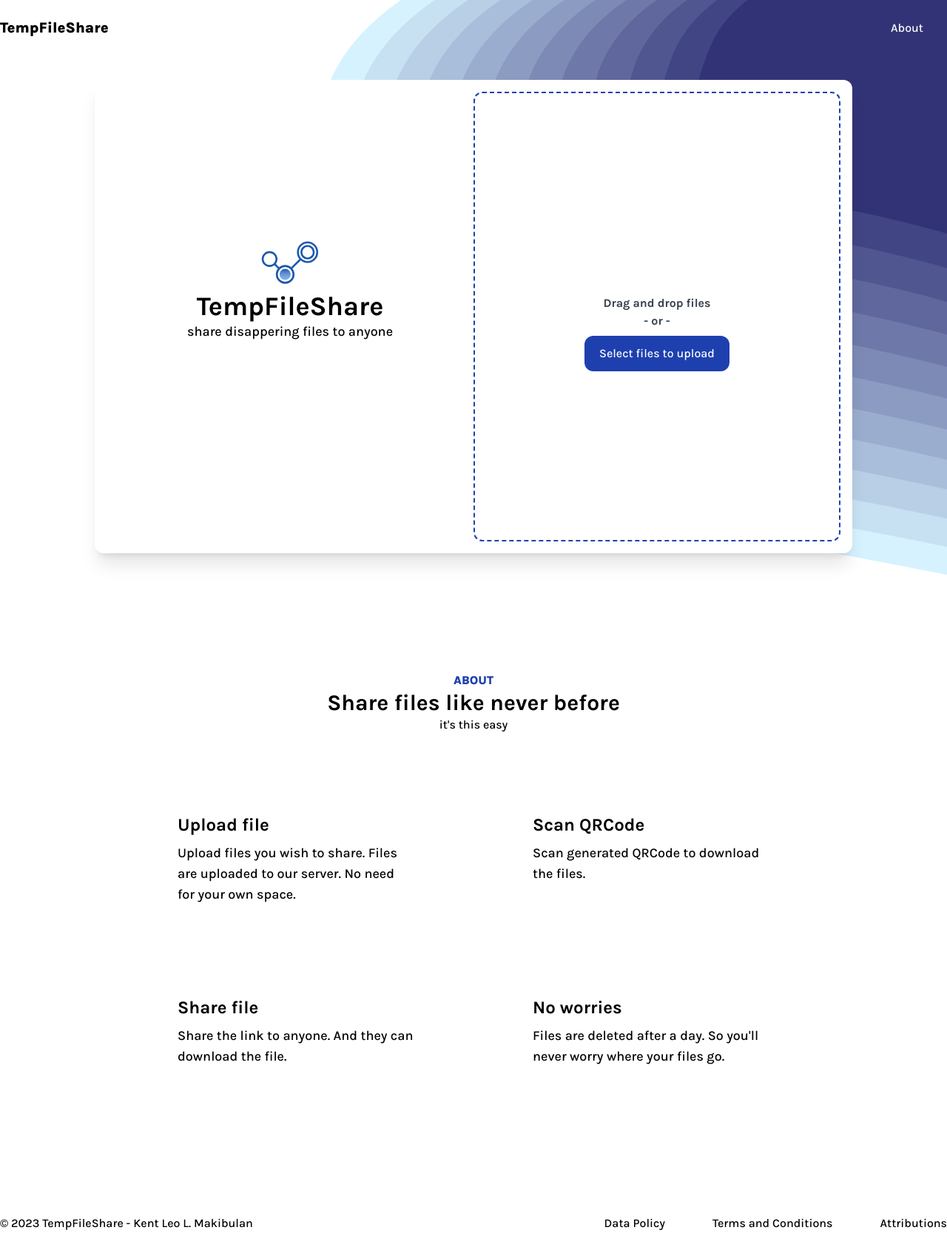
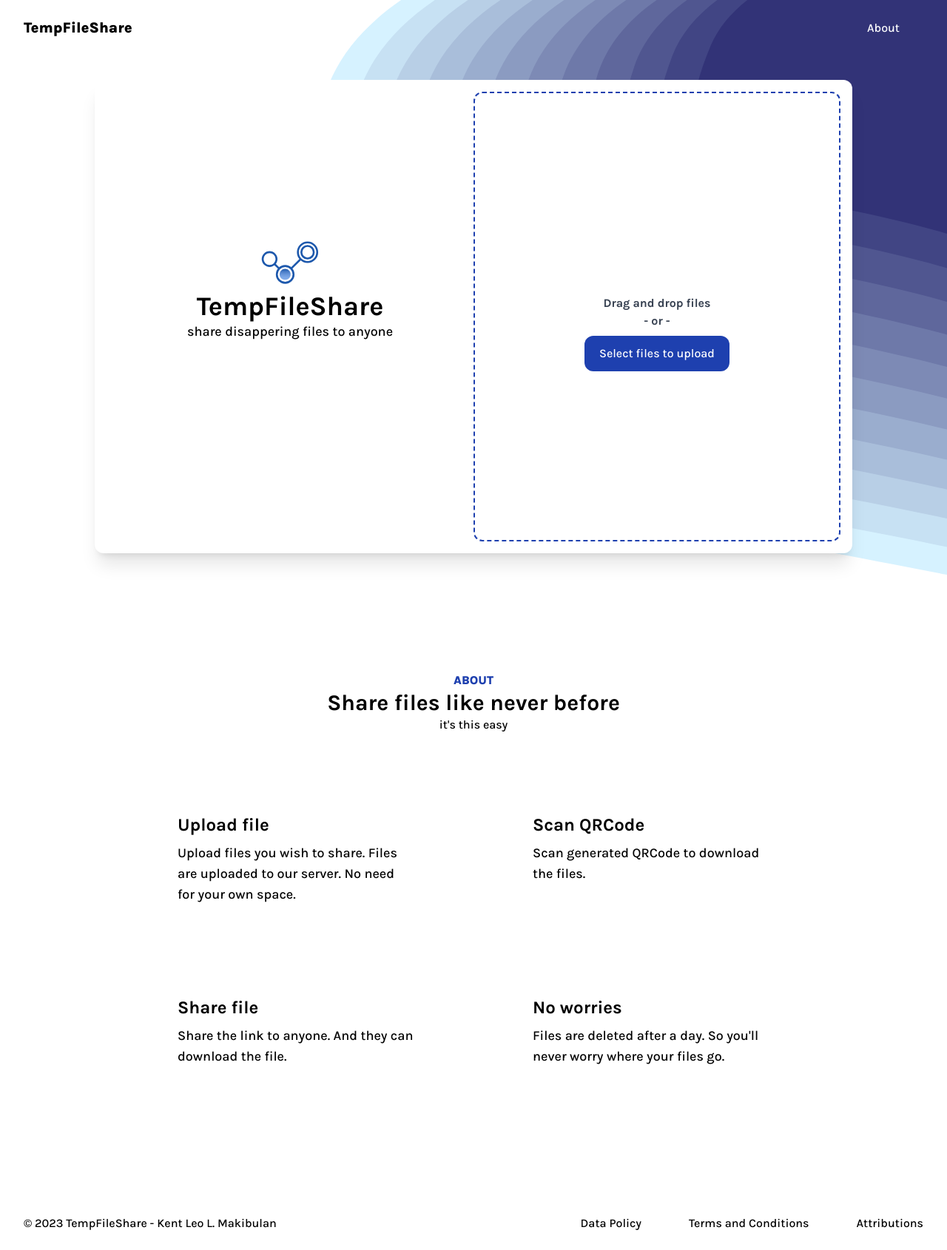
Before and after one commit to iamkentleom/temp-file-share, a Svelte app: page / in a window 1280 px wide. Shown: the whole page at 74% size. Built offline with nearby package versions, Linux system fonts and the light colour scheme; some icons are missing.

Commit message:
fix(navbar,footer): added defualt px

```diff
--- a/src/components/Footer.svelte
+++ b/src/components/Footer.svelte
@@ -1,5 +1,5 @@
 <footer
-  class="w-full max-w-screen-2xl mx-auto py-6 flex justify-between items-center mt-auto"
+  class="w-full max-w-screen-2xl mx-auto px-8 py-6 flex justify-between items-center mt-auto"
 >
   <p class="">&copy; 2023 TempFileShare - Kent Leo L. Makibulan</p>
   <ul class="flex justify-between items-center gap-16">
--- a/src/components/NavBar.svelte
+++ b/src/components/NavBar.svelte
@@ -3,7 +3,7 @@
 </script>
 
 <nav
-  class="w-full max-w-screen-2xl mx-auto py-6 flex justify-between items-center"
+  class="w-full max-w-screen-2xl mx-auto px-8 py-6 flex justify-between items-center"
 >
   <a href="." class="text-xl font-extrabold hover:text-gray-700"
     >TempFileShare</a
```
